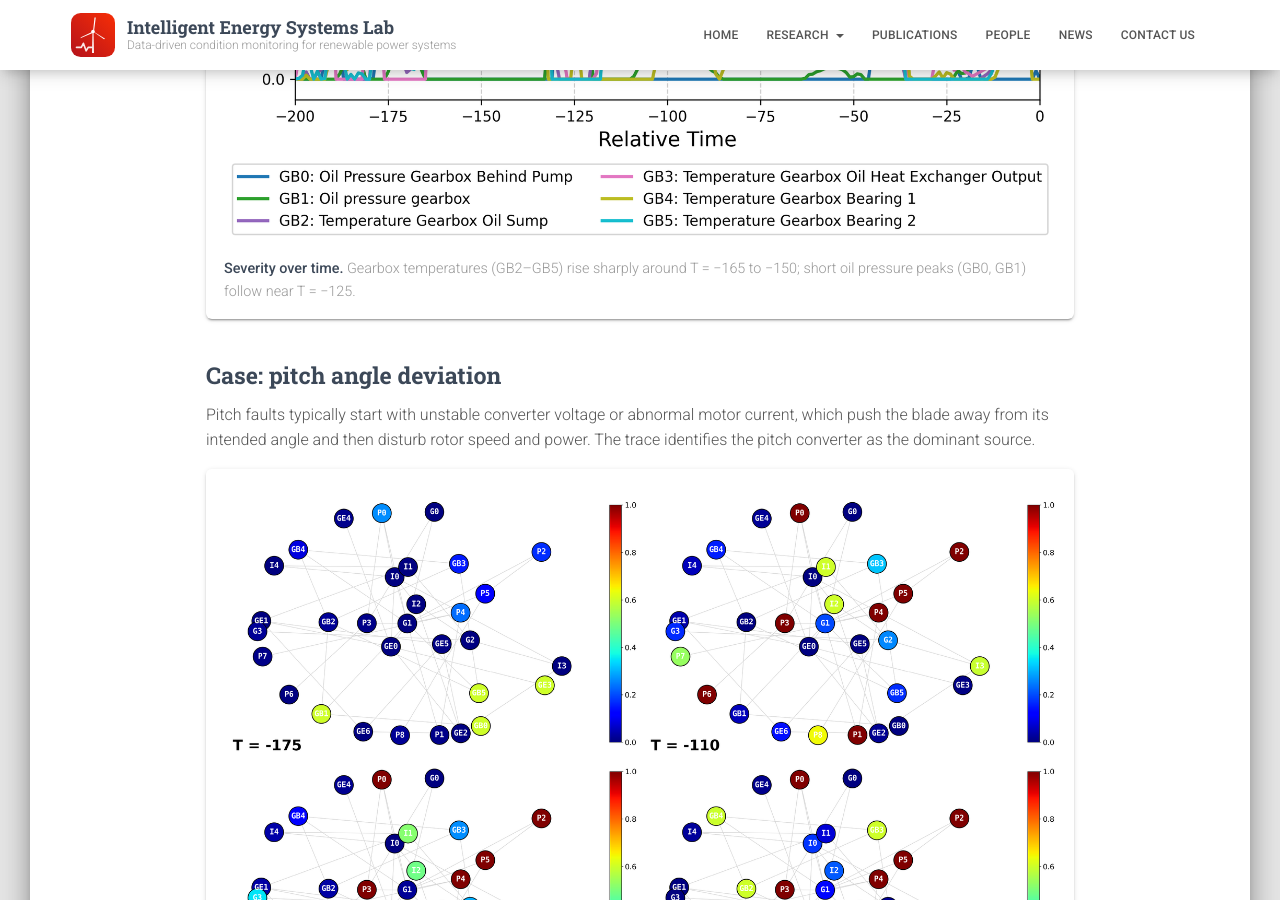
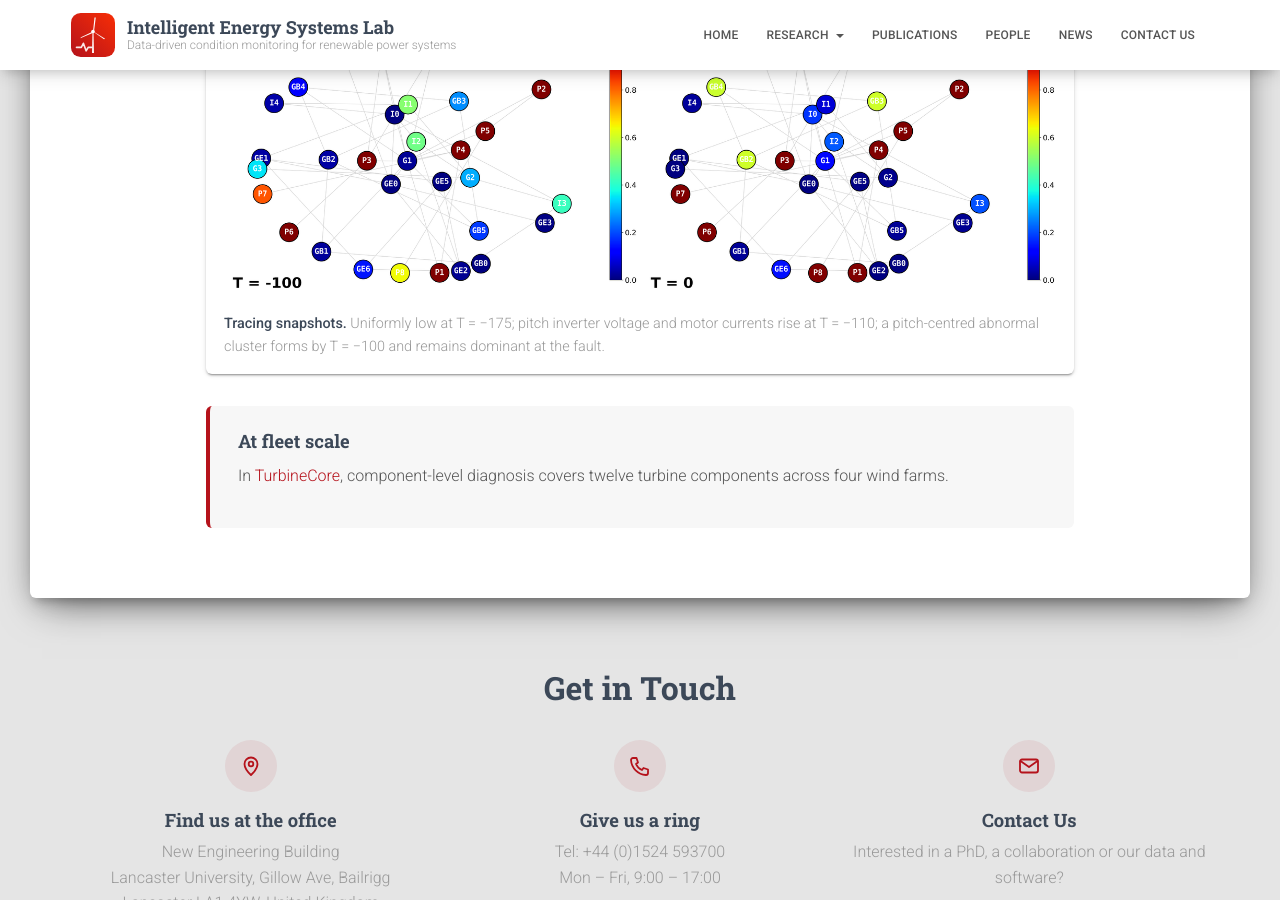
Before and after one commit to KirinZZF/lab-website, a Jekyll site: the page built from research/fault-diagnosis.html, in a window 1280 px wide and 900 px high, scrolled down 2741 px. Built offline with Jekyll 4.4.1, drawn with Linux system fonts in a browser that asks for light colours; some of the changed text lies outside the part shown.

Commit message:
Fault diagnosis page: keep only root-cause tracing figures

```diff
--- a/research/fault-diagnosis.html
+++ b/research/fault-diagnosis.html
@@ -63,10 +63,6 @@ permalink: /research/fault-diagnosis/
     <img src="{{ '/assets/img/results/rca-gearbox-tracing.png' | relative_url }}" alt="Root-cause tracing graphs of the gearbox fault at T = -140, -130, -60 and 0" loading="lazy">
     <figcaption><strong>Tracing snapshots.</strong> Abnormality first appears in gearbox temperatures and oil pressure (T = −140), concentrates within the gearbox (T = −130, −60), and peaks in the oil sump and lubrication variables at the fault (T = 0).</figcaption>
   </figure>
-  <figure class="card figure-card">
-    <img src="{{ '/assets/img/results/rca-gearbox-severity.png' | relative_url }}" alt="Normalised anomaly severity of gearbox variables before the fault" loading="lazy">
-    <figcaption><strong>Severity over time.</strong> Gearbox temperatures (GB2–GB5) rise sharply around T = −165 to −150; short oil pressure peaks (GB0, GB1) follow near T = −125.</figcaption>
-  </figure>
 </div>
 
 <h3>Case: pitch angle deviation</h3>
@@ -76,10 +72,6 @@ permalink: /research/fault-diagnosis/
     <img src="{{ '/assets/img/results/rca-pitch-tracing.png' | relative_url }}" alt="Root-cause tracing graphs of the pitch fault at T = -175, -110, -100 and 0" loading="lazy">
     <figcaption><strong>Tracing snapshots.</strong> Uniformly low at T = −175; pitch inverter voltage and motor currents rise at T = −110; a pitch-centred abnormal cluster forms by T = −100 and remains dominant at the fault.</figcaption>
   </figure>
-  <figure class="card figure-card">
-    <img src="{{ '/assets/img/results/rca-pitch-severity.png' | relative_url }}" alt="Normalised anomaly severity of pitch variables before the fault" loading="lazy">
-    <figcaption><strong>Severity over time.</strong> Pitch inverter voltages and motor currents spike early, followed later by converter temperatures as the disturbance accumulates thermally.</figcaption>
-  </figure>
 </div>
 
 <div class="callout">
```
Also changed, not shown: assets/img/results/rca-gearbox-severity.png (deleted), assets/img/results/rca-pitch-severity.png (deleted).
